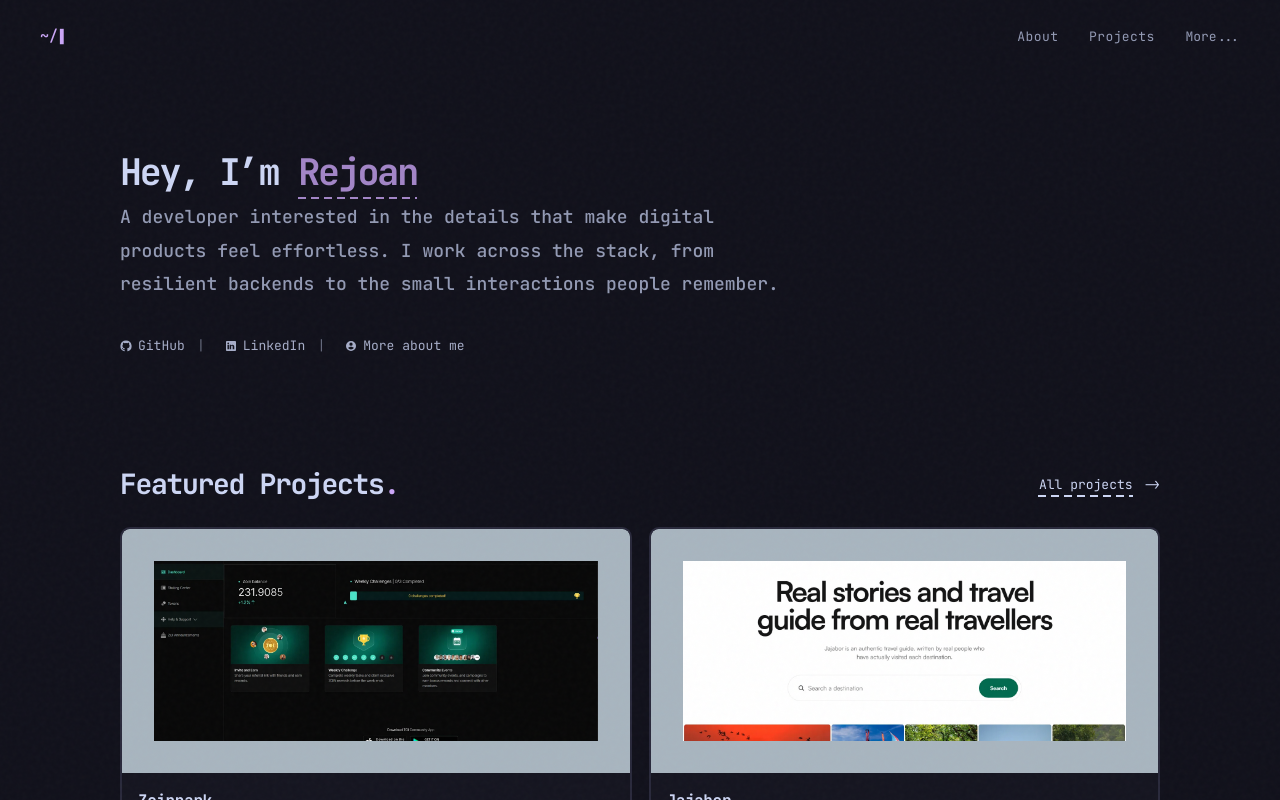
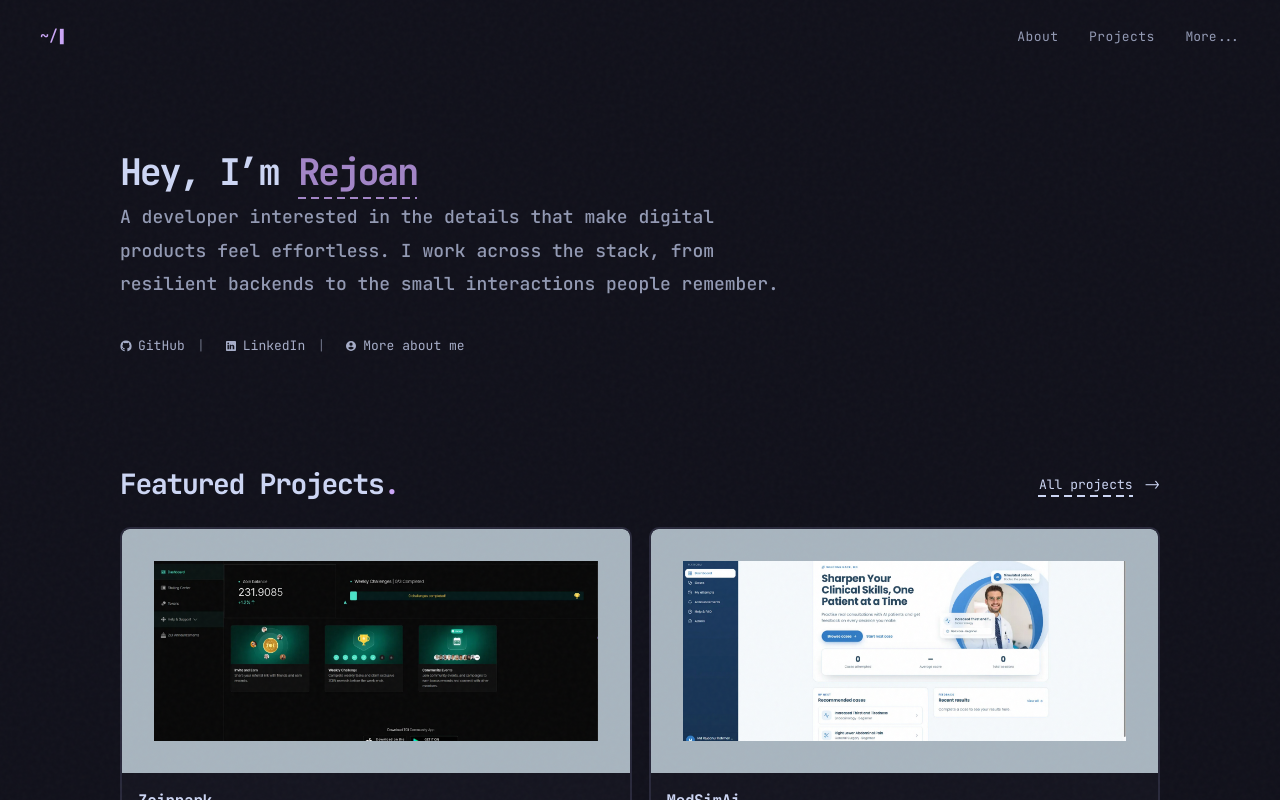
Before and after one commit to Rejoan2020/portfolio, a Next.js app: page / in a window 1280 px wide. Shown: the top 800 px of the page. Built offline with nearby package versions, Linux system fonts and the light colour scheme; no server answers.

Commit message:
updated projects order and card image

```diff
--- a/app/(projects)/projects/page.tsx
+++ b/app/(projects)/projects/page.tsx
@@ -6,7 +6,7 @@ import { listedProjects } from '@/content/projects';
 export const metadata: Metadata = {
   title: 'Projects',
   description:
-    'Selected projects: Zoinpark, a crypto rewards platform; Jajabor, a travel guide to Bangladesh; and MedSimAi, an AI-powered medical simulation platform.',
+    'Selected projects: Zoinpark, a crypto rewards platform; MedSimAi, an AI-powered medical simulation platform; and Jajabor, a travel guide to Bangladesh.',
   alternates: { canonical: '/projects' }
 };
 
--- a/content/projects/index.ts
+++ b/content/projects/index.ts
@@ -6,7 +6,7 @@ import type { Project } from './types';
 export type { Project } from './types';
 
 /** All project pages, in display order. */
-export const projects: Project[] = [zoinpark, jajabor, medsimai];
+export const projects: Project[] = [zoinpark, medsimai, jajabor];
 
 /** Projects that appear in the home and /projects listings. */
 export const listedProjects = projects.filter(
--- a/content/projects/jajabor.tsx
+++ b/content/projects/jajabor.tsx
@@ -13,7 +13,6 @@ export const jajabor: Project = {
       'A free, honest guide to travelling in Bangladesh, with destination guides and stories written by real travellers.',
     imageAlt: 'Jajabor home page with a destination search bar above photos of Bangladeshi landscapes'
   },
-  featured: true,
   image,
   imageAlt: 'Jajabor home page headline, destination search, and a strip of Bangladesh travel photos',
   tags: ['Next.js', 'React', 'Payload CMS', 'Better Auth', 'MongoDB', 'Cloudinary', 'Tailwind CSS'],
--- a/content/projects/medsimai.tsx
+++ b/content/projects/medsimai.tsx
@@ -12,6 +12,7 @@ export const medsimai: Project = {
       'An AI-powered medical simulation platform where students practice clinical assessment and patient diagnosis.',
     imageAlt: 'MedSimAi student dashboard with clinical cases, average score, and session statistics'
   },
+  featured: true,
   image,
   imageAlt: 'MedSimAi student dashboard with recommended clinical cases, scores, and sessions',
   tags: ['Next.js', 'React', 'Auth.js', 'Gemini API', 'REST API', 'Tailwind CSS', 'MongoDB'],
```
Also changed, not shown: assets/images/medsimai-dashboard.webp.
